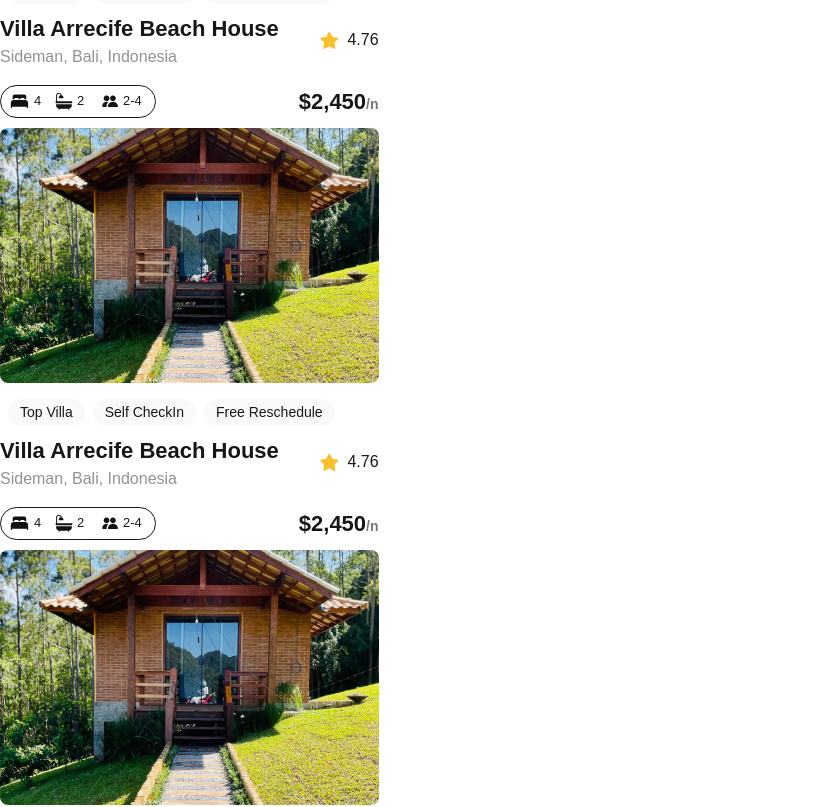
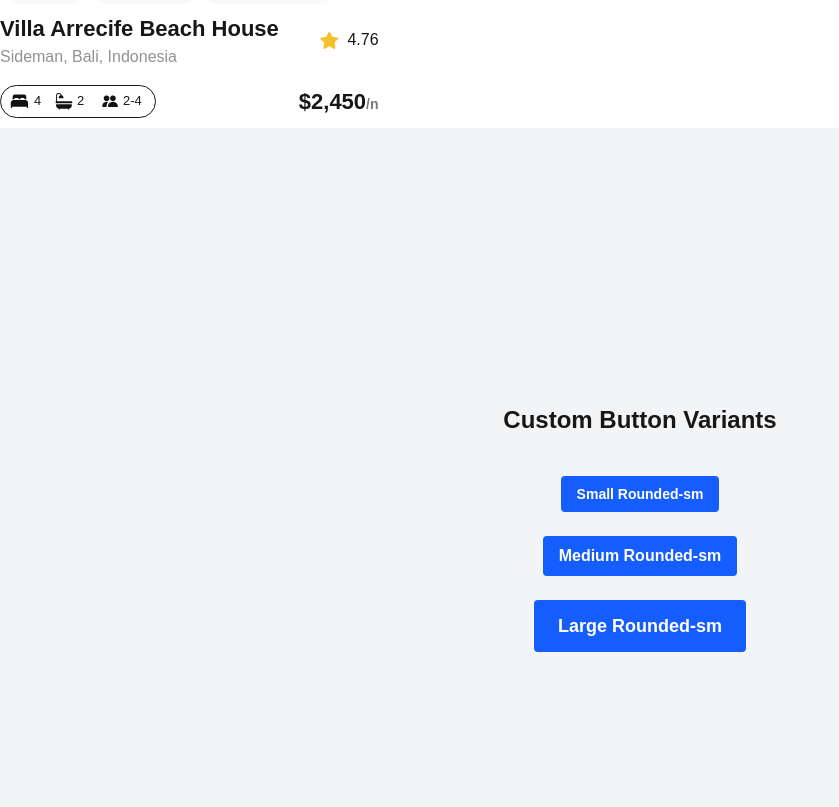
Before and after one commit to homemix/alx-project-0x00-setup, a Next.js app in the folder alx-project-0x00/: page /landing in a window 1280 px wide. Shown: the part 322-1129 px from the top of the page, without its empty margins (0-839 px from the left). Built offline with nearby package versions, Linux system fonts and the light colour scheme.

Commit message:
ADD:  Create a button component that accepts title and styles as an argument.

```diff
--- /dev/null
+++ b/alx-project-0x00/components/Button.tsx
@@ -0,0 +1,20 @@
+import React from "react";
+
+interface ButtonProps {
+    title: string;
+    className?: string;
+    onClick?: () => void;
+}
+
+const Button: React.FC<ButtonProps> = ({ title, className = "", onClick }) => {
+    return (
+        <button
+            onClick={onClick}
+            className={`px-4 py-2 font-semibold text-white bg-blue-600 hover:bg-blue-700 transition duration-200 ${className}`}
+        >
+            {title}
+        </button>
+    );
+};
+
+export default Button;
--- a/alx-project-0x00/interfaces/index.ts
+++ b/alx-project-0x00/interfaces/index.ts
@@ -1,3 +1,9 @@
 export interface PillProps {
     title: string
 }
+
+interface ButtonProps {
+    title: string;
+    className?: string;
+    onClick?: () => void;
+}
--- a/alx-project-0x00/pages/landing.tsx
+++ b/alx-project-0x00/pages/landing.tsx
@@ -1,13 +1,33 @@
 import React from "react";
 import Card from "@/components/Card";
+import Button from "@/components/Button";
 
-const Landing: React.FC = ()=>{
-    return(
+const Landing: React.FC = () => {
+    return (
         <div>
             <h1 className="text-xl font-extralight">Landing Page</h1>
-            <Card />
-            <Card />
-            <Card />
+            <Card/>
+
+            <div className="flex flex-col items-center justify-center min-h-screen gap-6 bg-gray-100">
+                <h1 className="text-2xl font-bold mb-4">Custom Button Variants</h1>
+
+                {/* Small Buttons */}
+                <div className="flex gap-3">
+                    <Button title="Small Rounded-sm" className="text-sm px-3 py-1 rounded-sm"/>
+                </div>
+
+                {/* Medium Buttons */}
+                <div className="flex gap-3">
+                    <Button title="Medium Rounded-sm" className="text-base px-4 py-2 rounded-sm"/>
+
+                </div>
+
+                {/* Large Buttons */}
+                <div className="flex gap-3">
+                    <Button title="Large Rounded-sm" className="text-lg px-6 py-3 rounded-sm"/>
+
+                </div>
+            </div>
         </div>
     )
 }
```
